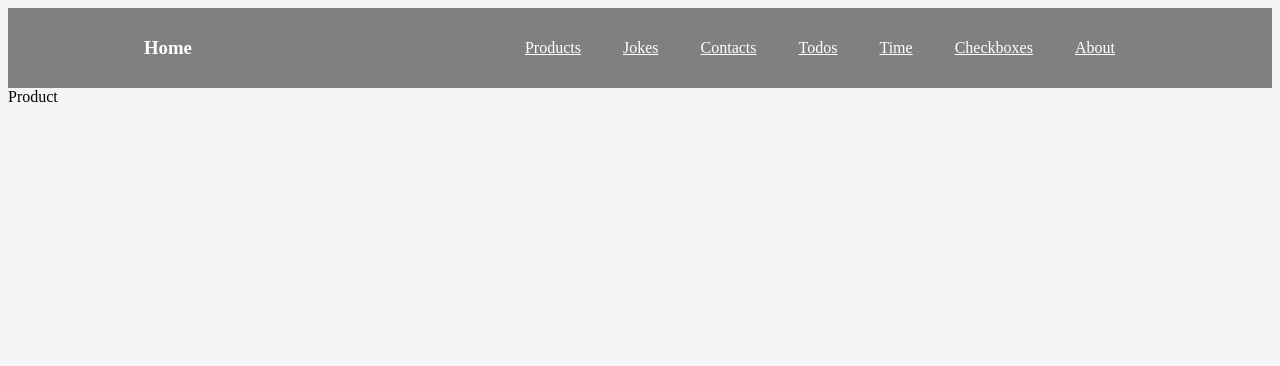
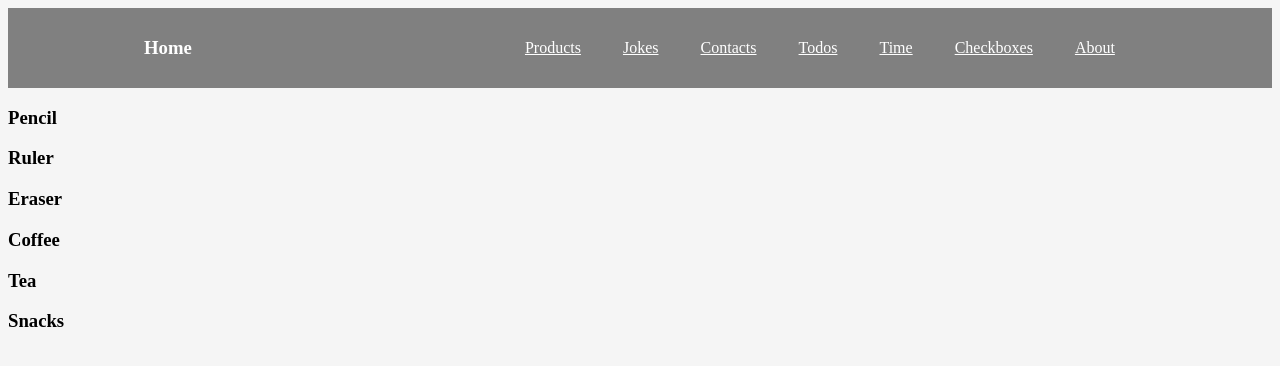
Before and after one commit to Fredrik93/react_tutorial, a React (Create React App) app: page /products in a window 1280 px wide. Shown: the top 366 px of the page. Built offline with nearby package versions, Linux system fonts and the light colour scheme.

Commit message:
show product

```diff
--- a/src/Components/Jokes.js
+++ b/src/Components/Jokes.js
@@ -14,6 +14,7 @@ function Jokes() {
 
     })
     console.log(filteredWords + " filtering ")
+
     const jokesComponent = jokeData.map(function (joke) {
         return <Joke key={joke.id} question={joke.question} punchline={joke.punchline} />
     })
--- a/src/Components/Product.js
+++ b/src/Components/Product.js
@@ -1,6 +1,5 @@
 import React from 'react'
-import schoolProducts from './schoolProducts'
-function Product() {
-    return (<div> Product</div>)
+function Product(props) {
+    return (<div> <h3>{props.name} </h3> </div>)
 }
 export default Product
--- a/src/Components/Products.js
+++ b/src/Components/Products.js
@@ -1,10 +1,16 @@
 import React from 'react'
 import Product from './Product'
-function Products() {
+import schoolProducts from './schoolProducts'
+
+const productComponent = schoolProducts.map(function (item) {
+    return <Product key={item.id} name={item.name} />
+})
+
+function Products(item) {
     return (
         <div>
-            <Product />
 
+            {productComponent}
         </div>
     )
 }
--- a/src/Components/schoolProducts.js
+++ b/src/Components/schoolProducts.js
@@ -33,3 +33,5 @@ const products = [
 
 
 ]
+
+export default products
```
